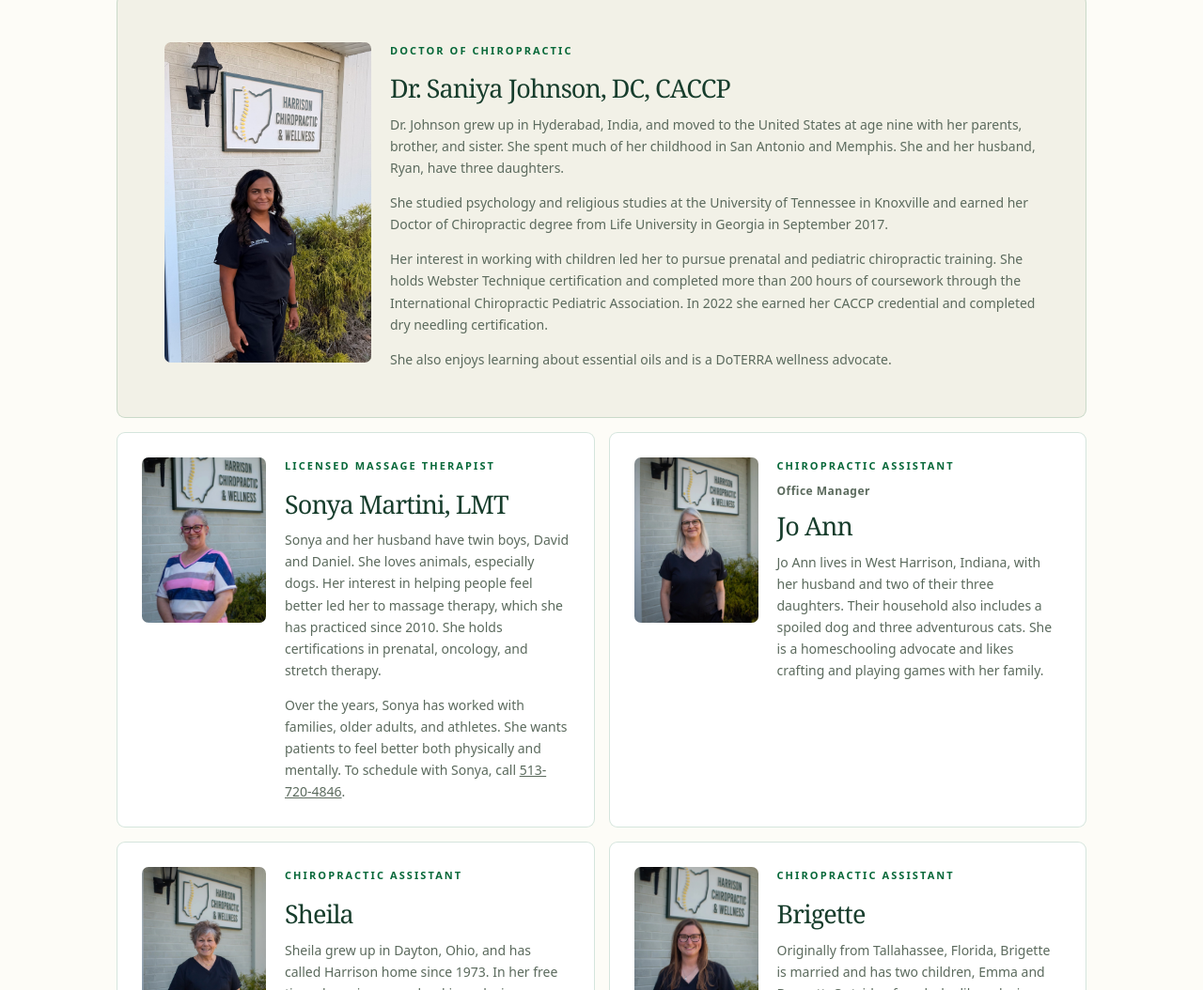
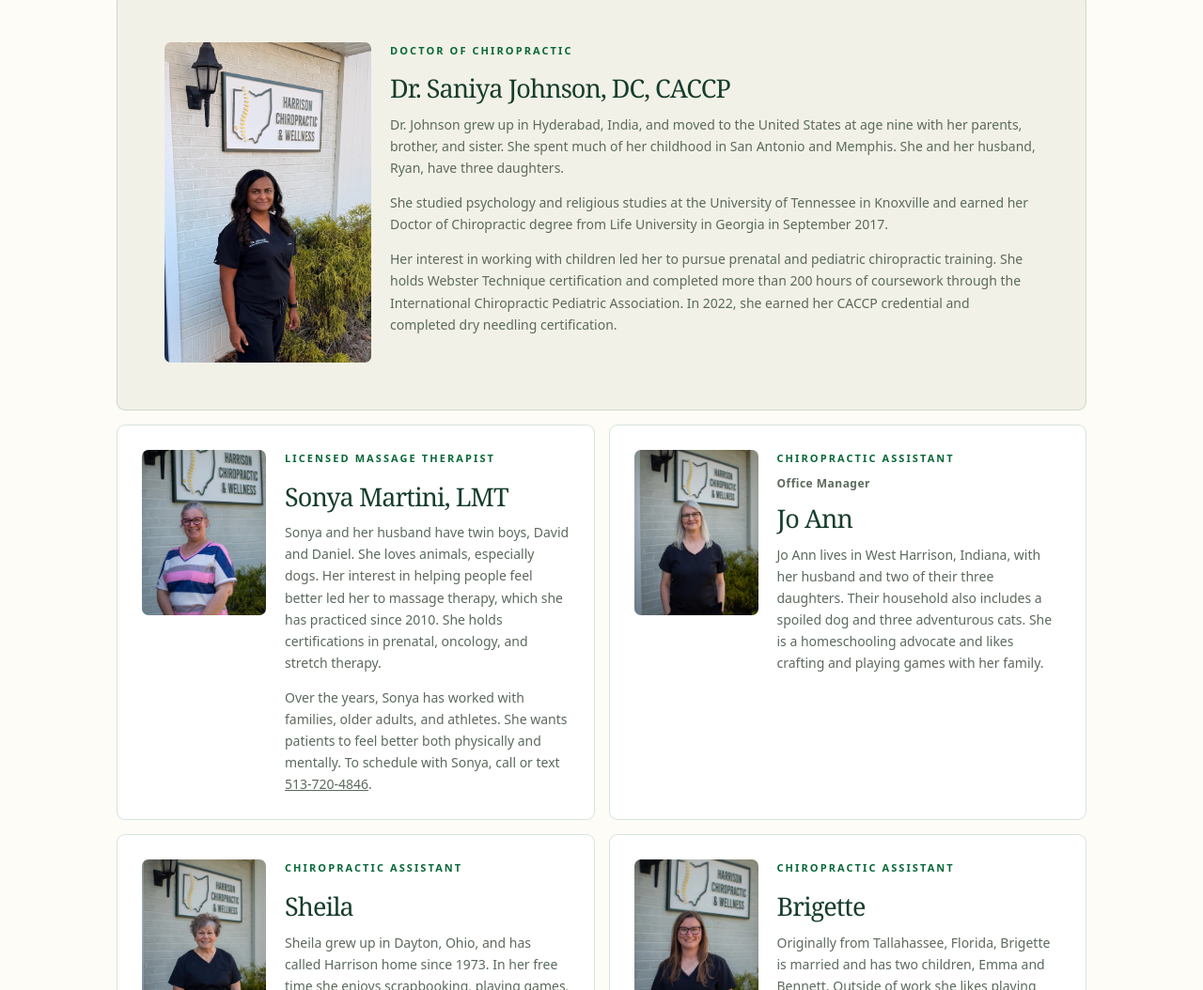
Before and after one commit to cincytables/harrisonchiropractor-website, a plain HTML site: page team.html in a window 1280 px wide. Shown: the part 574-1628 px from the top of the page at 94% size. Drawn offline with Linux system fonts and the light colour scheme.

Commit message:
Refine Dr. Johnson and Sonya team bios

```diff
--- a/team.html
+++ b/team.html
@@ -23,8 +23,8 @@
 <main>
 <section class="page-hero team-page-hero"><div class="wrap narrow"><p class="eyebrow"><span class="eyebrow-line"></span>Meet your care team</p><h1>Neighbors caring for <em>neighbors.</em></h1><p>A close-knit team serving families in Harrison and the surrounding community.</p></div></section>
 <section class="section"><div class="wrap team-list">
-  <article class="team-card featured"><img class="team-photo" src="images/dr-saniya-johnson.jpg" alt="Dr. Saniya Johnson outside Harrison Chiropractic"><div><p class="eyebrow">Doctor of Chiropractic</p><h2>Dr. Saniya Johnson, DC, CACCP</h2><p>Dr. Johnson grew up in Hyderabad, India, and moved to the United States at age nine with her parents, brother, and sister. She spent much of her childhood in San Antonio and Memphis. She and her husband, Ryan, have three daughters.</p><p>She studied psychology and religious studies at the University of Tennessee in Knoxville and earned her Doctor of Chiropractic degree from Life University in Georgia in September 2017.</p><p>Her interest in working with children led her to pursue prenatal and pediatric chiropractic training. She holds Webster Technique certification and completed more than 200 hours of coursework through the International Chiropractic Pediatric Association. In 2022 she earned her CACCP credential and completed dry needling certification.</p><p>She also enjoys learning about essential oils and is a DoTERRA wellness advocate.</p></div></article>
-  <article class="team-card"><img class="team-photo" src="images/sonya.jpg" alt="Sonya Martini outside Harrison Chiropractic"><div><p class="eyebrow">Licensed Massage Therapist</p><h2>Sonya Martini, LMT</h2><p>Sonya and her husband have twin boys, David and Daniel. She loves animals, especially dogs. Her interest in helping people feel better led her to massage therapy, which she has practiced since 2010. She holds certifications in prenatal, oncology, and stretch therapy.</p><p>Over the years, Sonya has worked with families, older adults, and athletes. She wants patients to feel better both physically and mentally. To schedule with Sonya, call <a href="tel:+15137204846">513-720-4846</a>.</p></div></article>
+  <article class="team-card featured"><img class="team-photo" src="images/dr-saniya-johnson.jpg" alt="Dr. Saniya Johnson outside Harrison Chiropractic"><div><p class="eyebrow">Doctor of Chiropractic</p><h2>Dr. Saniya Johnson, DC, CACCP</h2><p>Dr. Johnson grew up in Hyderabad, India, and moved to the United States at age nine with her parents, brother, and sister. She spent much of her childhood in San Antonio and Memphis. She and her husband, Ryan, have three daughters.</p><p>She studied psychology and religious studies at the University of Tennessee in Knoxville and earned her Doctor of Chiropractic degree from Life University in Georgia in September 2017.</p><p>Her interest in working with children led her to pursue prenatal and pediatric chiropractic training. She holds Webster Technique certification and completed more than 200 hours of coursework through the International Chiropractic Pediatric Association. In 2022, she earned her CACCP credential and completed dry needling certification.</p></div></article>
+  <article class="team-card"><img class="team-photo" src="images/sonya.jpg" alt="Sonya Martini outside Harrison Chiropractic"><div><p class="eyebrow">Licensed Massage Therapist</p><h2>Sonya Martini, LMT</h2><p>Sonya and her husband have twin boys, David and Daniel. She loves animals, especially dogs. Her interest in helping people feel better led her to massage therapy, which she has practiced since 2010. She holds certifications in prenatal, oncology, and stretch therapy.</p><p>Over the years, Sonya has worked with families, older adults, and athletes. She wants patients to feel better both physically and mentally. To schedule with Sonya, call or text <a href="tel:+15137204846">513-720-4846</a>.</p></div></article>
   <article class="team-card"><img class="team-photo" src="images/jo-ann.jpg" alt="Jo Ann outside Harrison Chiropractic"><div><p class="eyebrow">Chiropractic Assistant</p><p class="team-role-secondary">Office Manager</p><h2>Jo Ann</h2><p>Jo Ann lives in West Harrison, Indiana, with her husband and two of their three daughters. Their household also includes a spoiled dog and three adventurous cats. She is a homeschooling advocate and likes crafting and playing games with her family.</p></div></article>
 
 
```
